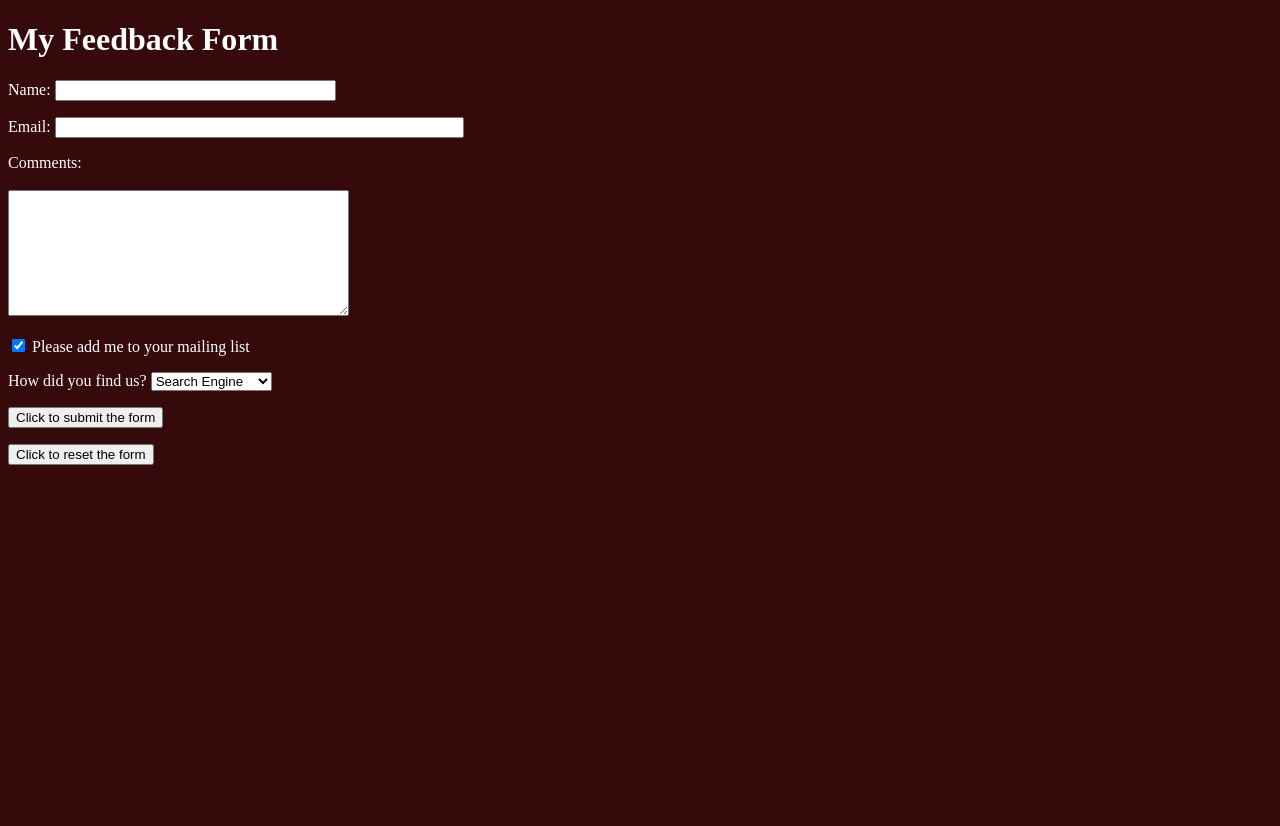
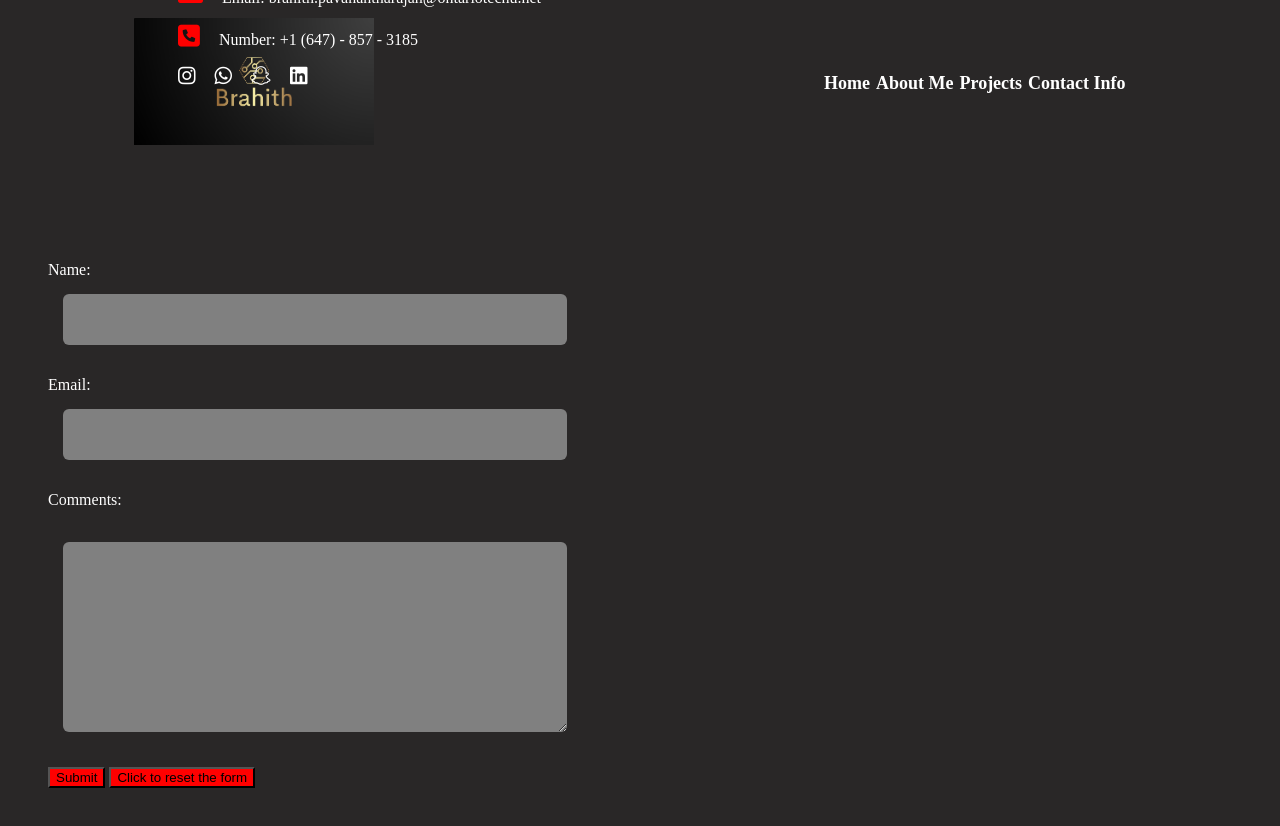
Before and after one commit to Brahith/Assignment1, a plain HTML site: page Contact.html in a window 1280 px wide. Before the commit the page ends 800 px from the top, so only its background shows below. Drawn offline with Linux system fonts and the light colour scheme.

Commit message:
Worked on the Contact Page
Added in personal contact information and also an area to allow the user to submit their own email and message. Working on resetting the information if requested.

```diff
--- a/Contact.html
+++ b/Contact.html
@@ -3,65 +3,65 @@
     <head>
         <meta charset='utf-g'>
         <title>
-            Forms
+            Contact Me Page
         </title>
+        <link rel="stylesheet" href="https://cdnjs.cloudflare.com/ajax/libs/font-awesome/6.0.0-beta3/css/all.min.css">
         <link rel="stylesheet" type="text/css" href="style.css">
     </head>
+
     <body>
-        <div id="wrapper">
+        <div class="navigation">
+            <nav>
+                <img src="images/BrahithLogo.png" class="logo">
                 <h1>
-                My Feedback Form
+                    <a href="Main Code.html">Home</a>
+                    <a href="About.html">About Me</a>
+                    <a href="Work.html">Projects</a>
+                    <a href="Contact.html">Contact Info</a>
                 </h1>
+            </nav>
+        </div>
+
+        <!--Left Section for Contact Info-->
+        <div id="contact">
+            <div class="row">
+                <div class="contact-left">
+                    <h1 class="sub-title">Contact Me</h1>
+                    <p><i class="fa-solid fa-envelope"></i> Email: brahith.pavanantharajah@ontariotechu.net</p>
+                    <p><i class="fa-solid fa-square-phone"></i> Number: +1 (647) - 857 - 3185</p>
+                    <div class="social-icons">
+                        <a href=""><i class="fa-brands fa-instagram"></i></a>
+                        <a href=""><i class="fa-brands fa-whatsapp"></i></a>
+                        <a href=""><i class="fa-brands fa-snapchat"></i></a>
+                        <a href=""><i class="fa-brands fa-linkedin"></i></a>
+                    </div>
+                </div>
+
+                <!--Right Section for Form-->
+                <div class="contact-right">
                     <form action="mailto:brahith.pavanantharajah@ontariotechu.net"
                     method="post" enctype="text/plain" ?subject=Mistake name="form">
                         <p>
-                <label for="name">
-                    Name:
-                </label>
-                <input type="text" name="name" size="32"
-                >
+                            <label for="name">Name:</label>
+                            <input type="text" name="name" size="32">
                         </p>
 
                         <p>
-                <label for="email">
-                    Email:
-                </label>
+                            <label for="email">Email:</label>
                             <input type="email" name="email" size="48">
                         </p>
 
                         <p>
-                <label for="comments">
-                    Comments:
-                </label>
+                            <label for="comments">Comments: </label>
                             <br><br>
-                <textarea name="comments" cols="40" rows="8">
-                </textarea>
+                            <textarea name="comments" cols="40" rows="8"></textarea>
                         </p>
 
-            <p>
-                <input type="checkbox" name="maillist" checked>
-                <label for="maillist">Please add me to your mailing list </label>
-            </p>
-
-            <p>
-                <lable for="where"> How did you find us? </lable>
-                <select name="where" >
-                    <option value="Search engine"> Search Engine </option>
-                    <option value="Social Network"> Social Network </option>
-                    <option value="Reference"> Words of People </option>
-                    <option value="Other"> Other </option>
-                </select>
-            </p>
+                        <button type="submit" class="btn btn2">Submit</button>
+                        <button type="reset" class="btn btn2">Click to reset the form</button>
                     </form>
-
-            <p>
-                <input type="submit" value="Click to submit the form"/>
-            </p>
-
-            <p>
-                <input type="reset" value="Click to reset the form"/>
-            </p>
-
+                </div>
+            </div>
         </div>
     </body>
 </html>
--- a/style.css
+++ b/style.css
@@ -4,7 +4,7 @@
 
 /* The body tag style applies to all elements on the page */
 body{
-    background: rgb(54, 10, 10);
+    background-color: rgb(41, 39, 39);
     color: white;
 
 }
@@ -166,11 +166,11 @@ nav h4 a:hover::after{
 }
 
 
-
  nav h6{
     display: inline-block;
-    list-style: none;
-    margin: 50px 170px;
+    justify-content: space-between;
+    align-items: center;
+    margin: 30vh 150vh;
 }
 
 nav h6 a{
@@ -200,4 +200,66 @@ nav h6 a:hover::after{
 
 /*-----------PROJECTS PAGE-------------*/
 
+
+
 /*-----------CONTACT ME PAGE-------------*/
+#contact{
+    padding: 90px 40px;
+}
+
+.row{
+    display: flex;
+    align-items: center;
+    justify-content: space-between;
+    flex-wrap: wrap;
+}
+
+.contact-left{
+    margin: 0px 130px;
+    margin-top: -500px;
+    flex-basis: 40%;
+}
+
+.contact-left p i{
+    color: red;
+    margin-right: 15px;
+    font-size: 25px;
+}
+
+.social-icons a{
+    text-decoration: none;
+    margin-right: 15px;
+    display: inline-block;
+    font-size: 20px;
+    color: white;
+}
+
+.social-icons a:hover{
+    color: red;
+    transform: translateY(-5px);
+}
+
+.contact-right{
+    flex-basis: 40%;
+}
+
+.btn.btn2{
+    display: inline-block;
+    background-color: red;
+}
+
+.contact-right form{
+    width: 100%;
+}
+
+form input, form textarea{
+    width: 100%;
+    border: 0;
+    outline: none;
+    background: grey;
+    padding: 15px;
+    margin: 15px;
+    color: white;
+    font-size: 18px;
+    border-radius: 6px;
+}
```
Also changed, not shown: Main Code.html (+1 -1 lines), images/BrahithLogo.png (added). Lines whose indentation alone changed are shown as unchanged.
